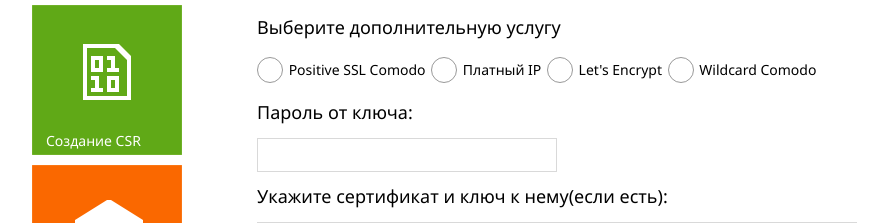
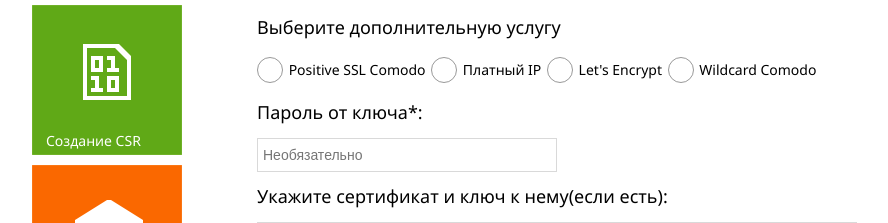
Before and after one commit to agn1/sslweb, a Django app: template templates/index.html in a window 1280 px wide. Shown: the part 220-443 px from the top of the page, without its empty margins (33-921 px from the left). Run offline with Django 3.2, Linux system fonts and the light colour scheme; the template is opened without the code that fills it, so the values that code supplies are empty.

Commit message:
add placeholder

```diff
--- a/templates/index.html
+++ b/templates/index.html
@@ -105,9 +105,9 @@
             <span class="caption">Wildcard Comodo</span>
         </label>
         </br>
-        <h4>Пароль от ключа:</h4>
+        <h4>Пароль от ключа*:</h4>
         <div style="width:300px" class="input-control text">
-          <input name="password"  type="text">
+          <input name="password" placeholder="Необязательно" type="text">
         </div>
           <h4>Укажите сертификат и ключ к нему(если есть):</h4>
           <div style="width:600px;height:400px"  class="input-control textarea" data-role="input" data-text-auto-resize="false">
```
